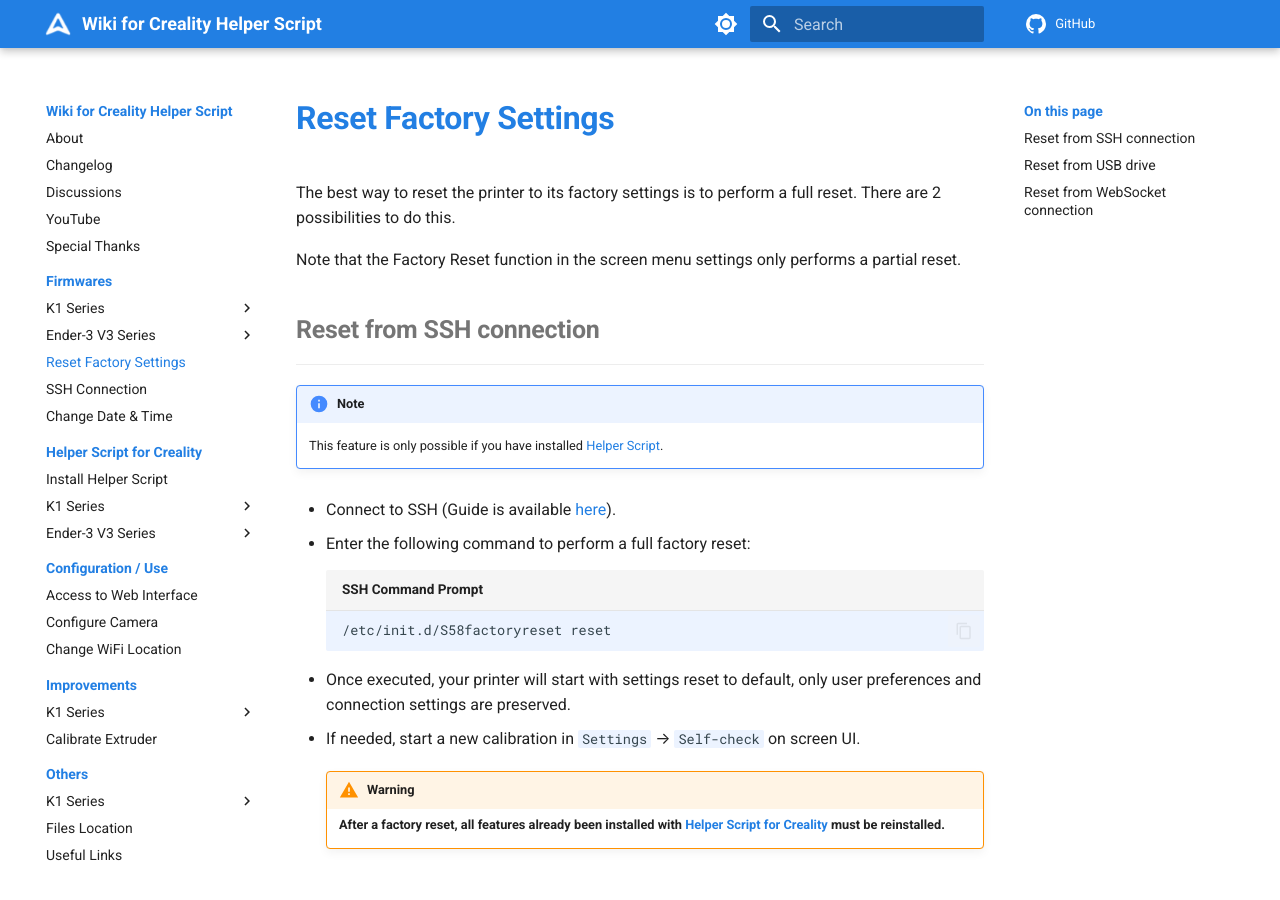
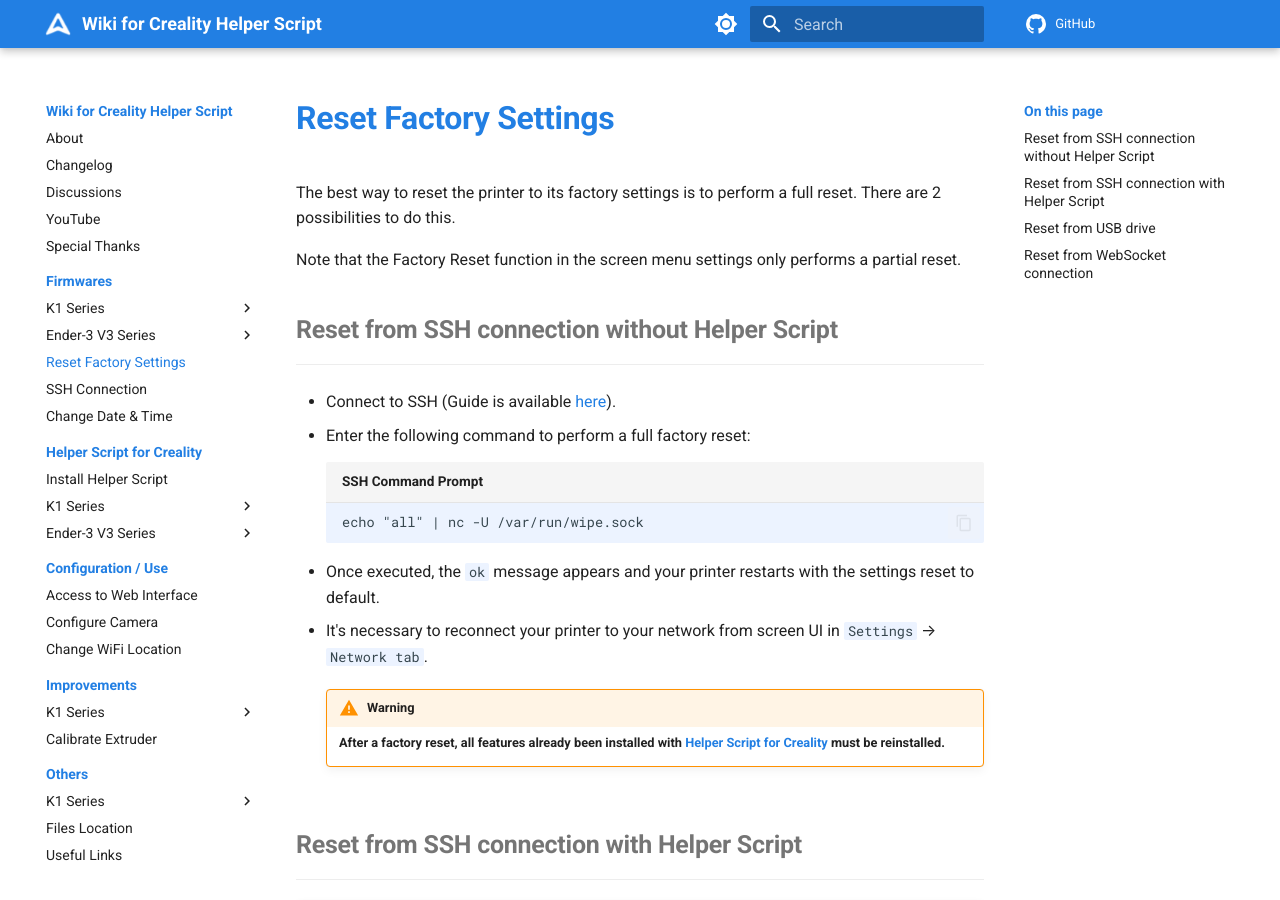
Before and after one commit to Guilouz/Creality-Helper-Script-Wiki, an MkDocs documentation site: the page built from docs/firmwares/reset-factory-settings.md, in a window 1280 px wide and 900 px high. Built offline with MkDocs 1.6.1 and Material for MkDocs 9.7.7, drawn with Linux system fonts in a browser that asks for light colours; comment, search, counter and statistics services are not loaded.

Commit message:
Update reset-factory-settings.md

````diff
--- a/docs/firmwares/reset-factory-settings.md
+++ b/docs/firmwares/reset-factory-settings.md
@@ -3,7 +3,26 @@
 Note that the Factory Reset function in the screen menu settings only performs a partial reset.
 
 
-## Reset from SSH connection
+## Reset from SSH connection without Helper Script
+<hr>
+
+- Connect to SSH (Guide is available <a href="../../firmwares/ssh-connection">here</a>).
+
+- Enter the following command to perform a full factory reset:
+
+    ``` title="SSH Command Prompt"
+    echo "all" | nc -U /var/run/wipe.sock
+    ```
+
+- Once executed, the `ok` message appears and your printer restarts with the settings reset to default.
+
+- It's necessary to reconnect your printer to your network from screen UI in `Settings` → `Network tab`.
+
+    !!! Warning
+        **After a factory reset, all features already been installed with <a href="../../helper-script/helper-script-installation">Helper Script for Creality</a>  must be reinstalled.**
+
+
+## Reset from SSH connection with Helper Script
 <hr>
 
 !!! Note
````
